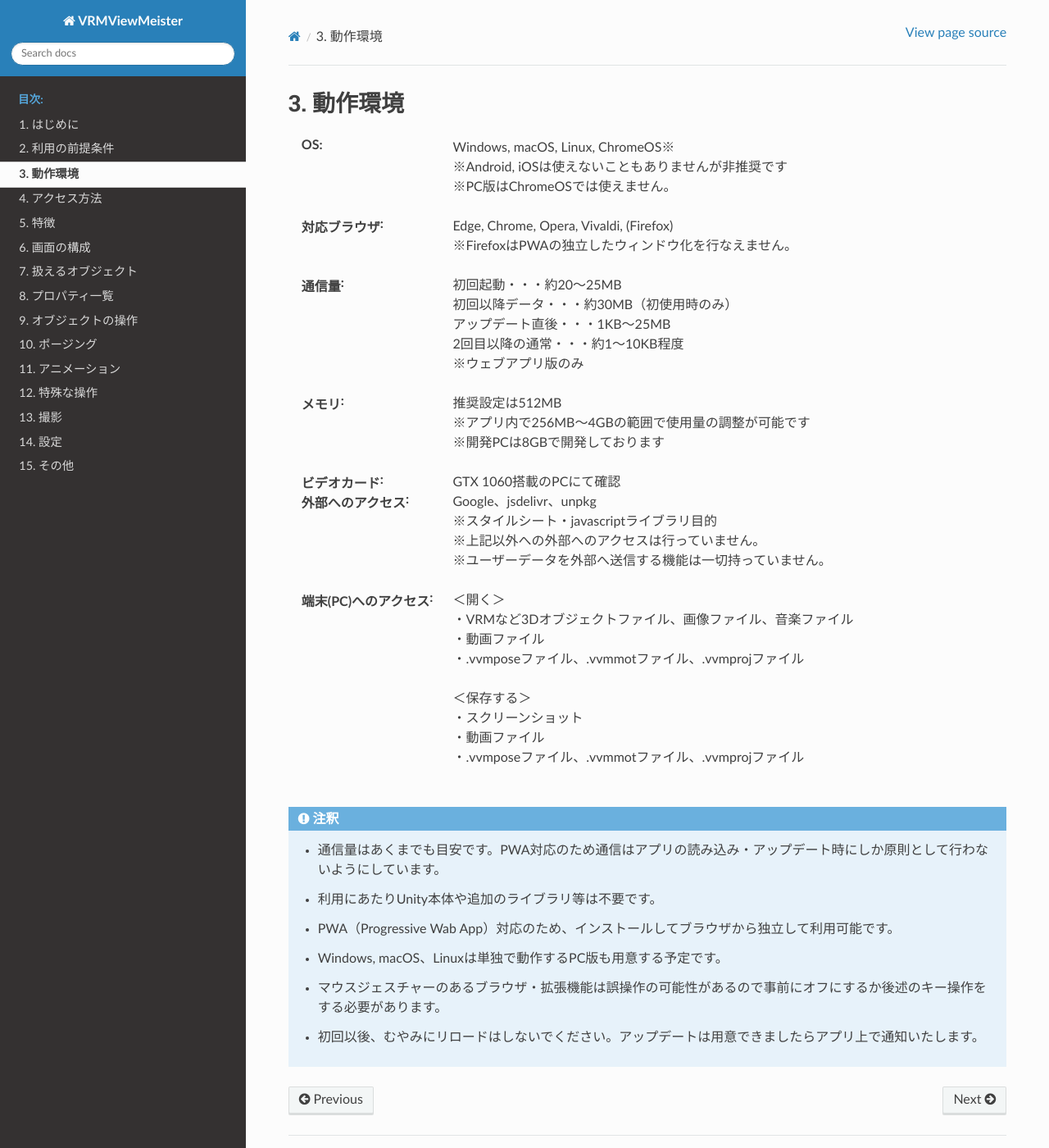
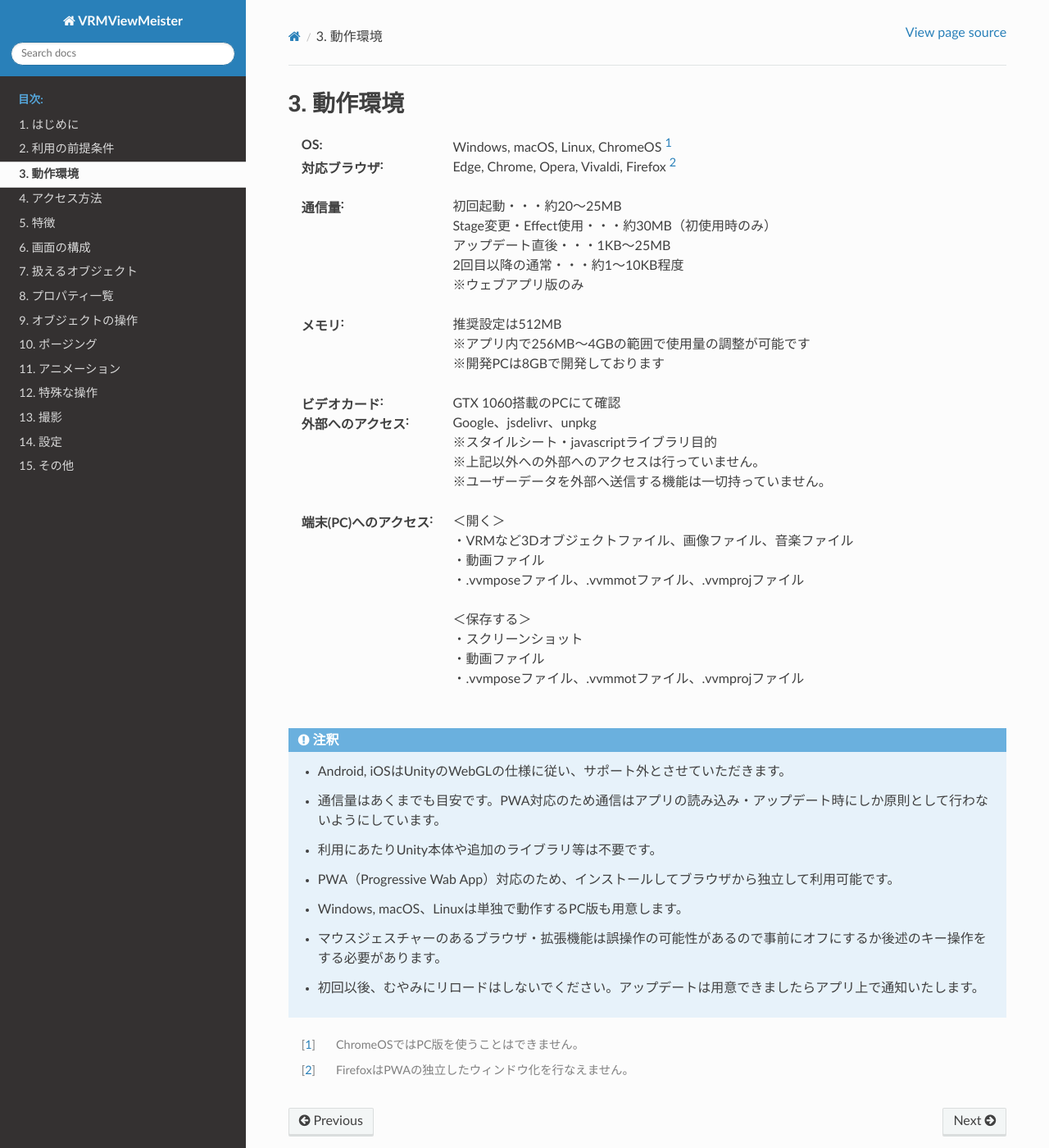
Before and after one commit to nishlumi/vrmviewmdoc, a Sphinx documentation site: the page built from docs/source/man1/environ.rst, in a window 1280 px wide and 1400 px high. Shown: the whole window at 82% size. Built offline with Sphinx 7.4.7 and the Read the Docs theme 2.0.0, drawn with Linux system fonts in a browser that asks for light colours; a script that is not in the unit is left out.

Commit message:
5/1夜時点2

```diff
--- a/docs/source/man1/environ.rst
+++ b/docs/source/man1/environ.rst
@@ -6,18 +6,14 @@
 
 
 :OS:
-  | Windows, macOS, Linux, ChromeOS※
-  | ※Android, iOSは使えないこともありませんが非推奨です
-  | ※PC版はChromeOSでは使えません。
-
+  Windows, macOS, Linux, ChromeOS [1]_
 :対応ブラウザ:
-  | Edge, Chrome, Opera, Vivaldi, (Firefox)
-  | ※FirefoxはPWAの独立したウィンドウ化を行なえません。
+  | Edge, Chrome, Opera, Vivaldi, Firefox [2]_
 
 
 :通信量:
   | 初回起動・・・約20～25MB
-  | 初回以降データ・・・約30MB（初使用時のみ）
+  | Stage変更・Effect使用・・・約30MB（初使用時のみ）
   | アップデート直後・・・1KB～25MB
   | 2回目以降の通常・・・約1～10KB程度
   | ※ウェブアプリ版のみ
@@ -50,12 +46,16 @@
 
 
 .. note::
+    * Android, iOSはUnityのWebGLの仕様に従い、サポート外とさせていただきます。
     * 通信量はあくまでも目安です。PWA対応のため通信はアプリの読み込み・アップデート時にしか原則として行わないようにしています。
     * 利用にあたりUnity本体や追加のライブラリ等は不要です。
     * PWA（Progressive Wab App）対応のため、インストールしてブラウザから独立して利用可能です。
-    * Windows, macOS、Linuxは単独で動作するPC版も用意する予定です。
+    * Windows, macOS、Linuxは単独で動作するPC版も用意します。
     * マウスジェスチャーのあるブラウザ・拡張機能は誤操作の可能性があるので事前にオフにするか後述のキー操作をする必要があります。
     * 初回以後、むやみにリロードはしないでください。アップデートは用意できましたらアプリ上で通知いたします。
+
+.. [1] ChromeOSではPC版を使うことはできません。
+.. [2] FirefoxはPWAの独立したウィンドウ化を行なえません。
 
 
 .. raw:: latex
--- a/docs/source/man1/install.rst
+++ b/docs/source/man1/install.rst
@@ -11,8 +11,6 @@ URL
 
 https://vrmviewmeister.azurewebsites.net
 
-
-gitのソースからローカルでホスティングする場合はビルドとホスティングの手順後にブラウザで下記を実行するとローカルでもPWAによるアプリ表示が行なえます。
 
 |
 
```
Also changed, not shown: docs/source/img/install_linux.jpg, docs/source/img/install_mac.jpg, docs/source/img/install_win.png.
